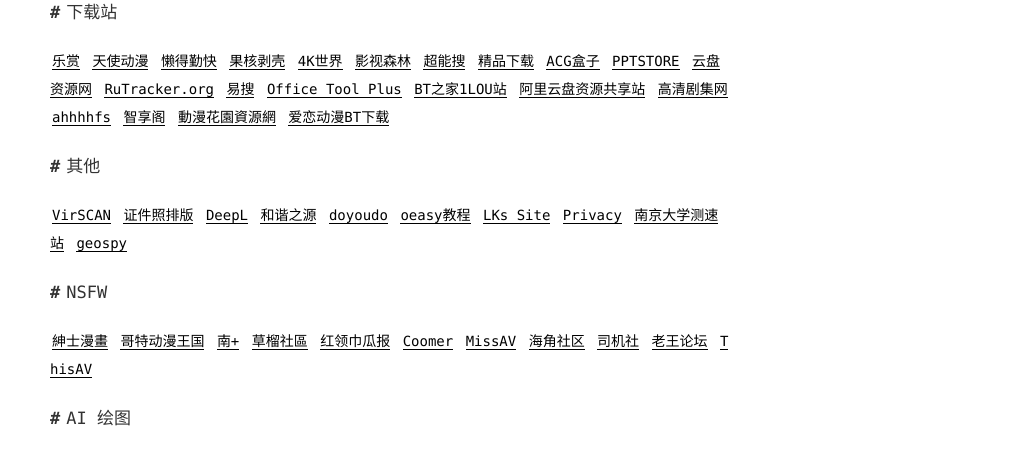
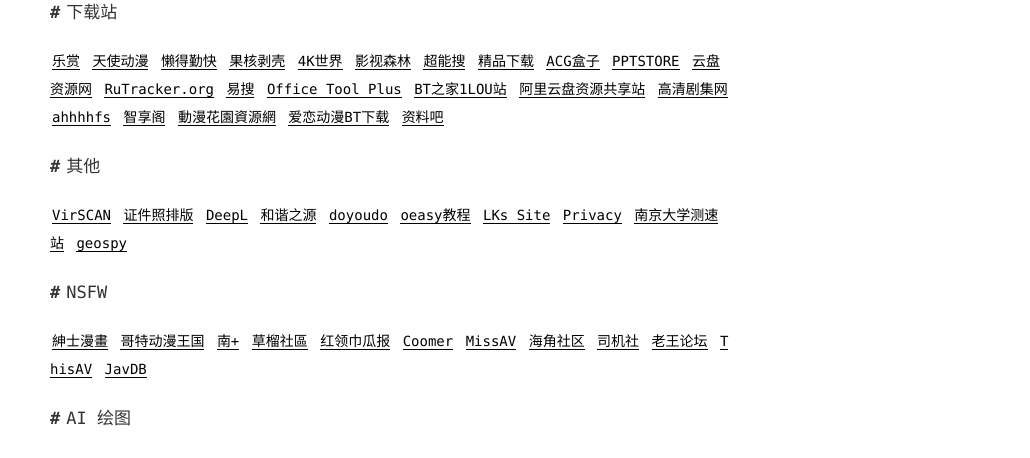
Before and after one commit to admans/admans.github.io, a Jekyll site: the page built from pages/navi.md, in a window 1280 px wide. Shown: the part 1005-1463 px from the top of the page, without its empty margins (250-1280 px from the left). Built offline with Jekyll 4.4.1, drawn with Linux system fonts in a browser that asks for light colours; comment, search, counter and statistics services are not loaded.

Commit message:
Update navi.md

```diff
--- a/pages/navi.md
+++ b/pages/navi.md
@@ -33,7 +33,7 @@ title: 导航
 
 ## 下载站
 
-[乐赏](http://gbtgame.me/ "乐赏") [天使动漫](https://www.tsdm39.com/ "天使动漫") [懒得勤快](https://masuit.com/ "懒得勤快") [果核剥壳](https://www.ghxi.com/ "果核剥壳") [4K世界](https://www.4ksj.com/ "4K世界") [影视森林](http://549.tv/ "影视森林") [超能搜](https://www.chaonengsou.com/ "超能搜") [精品下载](http://www.j9p.com/ "精品下载") [ACG盒子](https://www.acgbox.link/ "ACG盒子") [PPTSTORE](https://www.pptstore.net/ "PPTSTORE") [云盘资源网](https://www.yunpanziyuan.top/ "云盘资源网") [RuTracker.org](https://rutracker.net/forum/index.php "RuTracker.org") [易搜](http://yiso.eu.org/ "易搜") [Office Tool Plus](https://otp.landian.vip/zh-cn/ "Office Tool Plus") [BT之家1LOU站](https://www.1lou.cc/ "BT之家1LOU站") [阿里云盘资源共享站](https://pan666.net/ "阿里云盘资源共享站") [高清剧集网](https://www.BTHDTV.com "高清剧集网") [ahhhhfs](https://www.ahhhhfs.com/ "ahhhhfs") [智享阁](https://www.esnpc.com/ "智享阁") [動漫花園資源網](https://share.dmhy.org/ "動漫花園資源網") [爱恋动漫BT下载](https://kisssub.org/ "爱恋动漫BT下载")
+[乐赏](http://gbtgame.me/ "乐赏") [天使动漫](https://www.tsdm39.com/ "天使动漫") [懒得勤快](https://masuit.com/ "懒得勤快") [果核剥壳](https://www.ghxi.com/ "果核剥壳") [4K世界](https://www.4ksj.com/ "4K世界") [影视森林](http://549.tv/ "影视森林") [超能搜](https://www.chaonengsou.com/ "超能搜") [精品下载](http://www.j9p.com/ "精品下载") [ACG盒子](https://www.acgbox.link/ "ACG盒子") [PPTSTORE](https://www.pptstore.net/ "PPTSTORE") [云盘资源网](https://www.yunpanziyuan.top/ "云盘资源网") [RuTracker.org](https://rutracker.net/forum/index.php "RuTracker.org") [易搜](http://yiso.eu.org/ "易搜") [Office Tool Plus](https://otp.landian.vip/zh-cn/ "Office Tool Plus") [BT之家1LOU站](https://www.1lou.cc/ "BT之家1LOU站") [阿里云盘资源共享站](https://pan666.net/ "阿里云盘资源共享站") [高清剧集网](https://www.BTHDTV.com "高清剧集网") [ahhhhfs](https://www.ahhhhfs.com/ "ahhhhfs") [智享阁](https://www.esnpc.com/ "智享阁") [動漫花園資源網](https://share.dmhy.org/ "動漫花園資源網") [爱恋动漫BT下载](https://kisssub.org/ "爱恋动漫BT下载") [资料吧](https://ziliaoba.github.io/ "资料吧")
 
 ## 其他
 
@@ -41,7 +41,7 @@ title: 导航
 
 ## NSFW
 
-[紳士漫畫](https://www.wnacg.com/ "紳士漫畫") [哥特动漫王国](https://www.gtloli.gay/ "哥特动漫王国") [南+](https://south-plus.net/ "南+") [草榴社區](https://t66y.com/ "草榴社區") [红领巾瓜报](https://hlj.fun/ "红领巾瓜报") [Coomer](https://coomer.su/ "Coomer") [MissAV](https://missav.com/ "MissAV") [海角社区](https://haijiao.com/ "海角社区") [司机社](https://bitbucket.org/sijishe/sijisheyjdz "司机社") [老王论坛](https://laowang.vip "老王论坛") [ThisAV](https://thisav.com/ "ThisAV")
+[紳士漫畫](https://www.wnacg.com/ "紳士漫畫") [哥特动漫王国](https://www.gtloli.gay/ "哥特动漫王国") [南+](https://south-plus.net/ "南+") [草榴社區](https://t66y.com/ "草榴社區") [红领巾瓜报](https://hlj.fun/ "红领巾瓜报") [Coomer](https://coomer.su/ "Coomer") [MissAV](https://missav.com/ "MissAV") [海角社区](https://haijiao.com/ "海角社区") [司机社](https://bitbucket.org/sijishe/sijisheyjdz "司机社") [老王论坛](https://laowang.vip "老王论坛") [ThisAV](https://thisav.com/ "ThisAV") [JavDB](https://javdb.com/ "JavDB")
 
 ## AI 绘图
 
```
